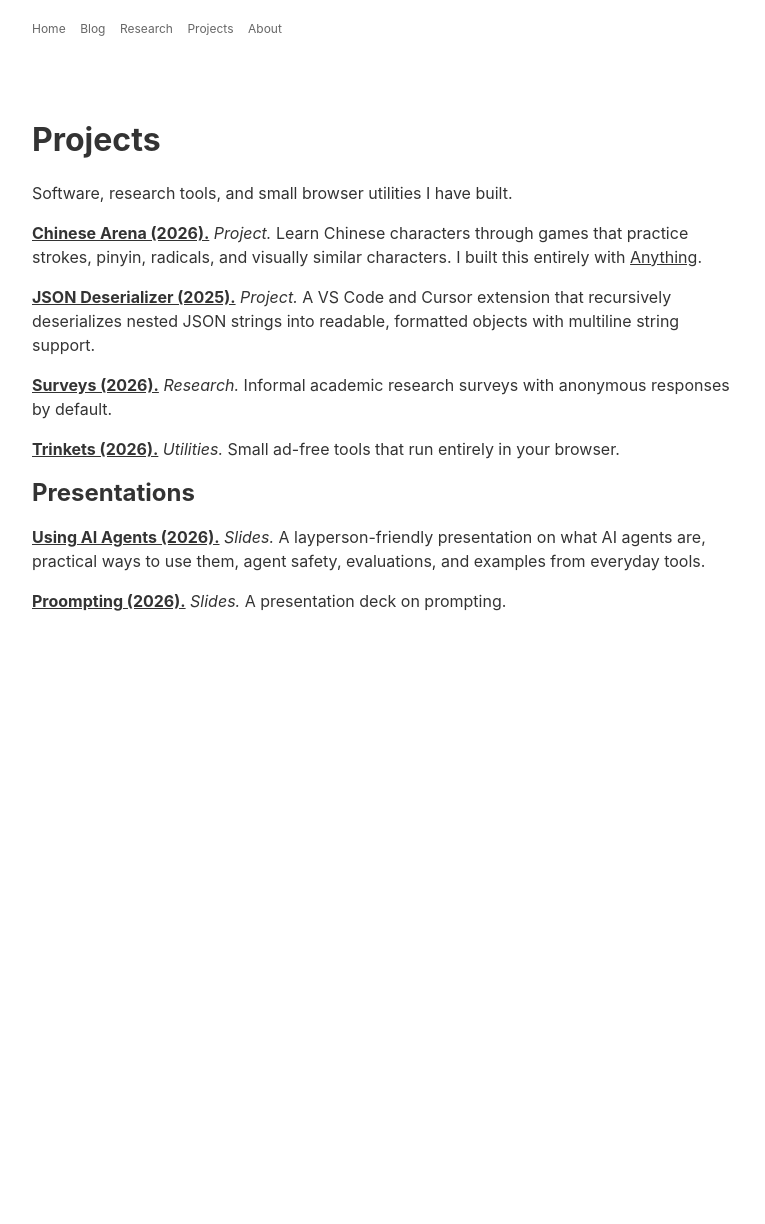
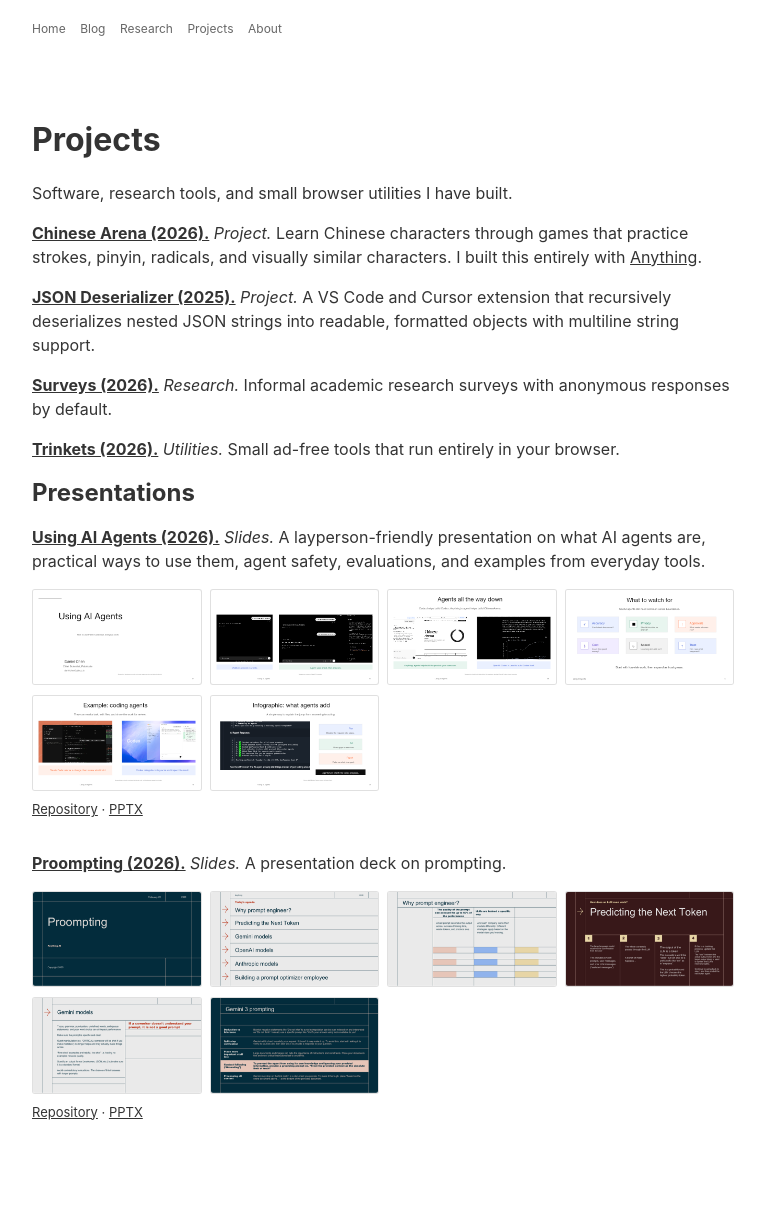
Before and after one commit to danielchen0/danielchen0.github.io, a Jekyll site: the page built from projects.markdown, in a window 1280 px wide. Shown: the whole page, without its empty margins (258-1023 px from the left). Built offline with Jekyll 4.4.1, drawn with Linux system fonts in a browser that asks for light colours; before the commit the page ends 900 px from its top, so only the background shows below that.

Commit message:
Add presentation slide previews

```diff
--- a/css/blog.css
+++ b/css/blog.css
@@ -158,6 +158,32 @@ h1 {
   margin-top: 80px;
   margin-bottom: 100px;
 }
+.presentation-entry {
+  margin-bottom: 30px;
+}
+.presentation-preview {
+  display: grid;
+  grid-template-columns: repeat(auto-fit, minmax(145px, 1fr));
+  gap: 10px;
+  margin: 10px 0 6px 0;
+}
+.presentation-preview a {
+  display: block;
+  border-bottom: none;
+}
+.presentation-preview img {
+  display: block;
+  width: 100%;
+  aspect-ratio: 16 / 9;
+  object-fit: cover;
+  background: white;
+  border: 1px solid rgba(0, 0, 0, 0.12);
+  border-radius: 3px;
+}
+.presentation-links {
+  font-size: 13px;
+  margin-top: 0;
+}
 #blog #intro {
   font-size: 14px;
   font-style: italic;
--- a/projects.markdown
+++ b/projects.markdown
@@ -28,10 +28,40 @@ schema_type: CollectionPage
 
 <h2>Presentations</h2>
 
-<p>
-    <b><a href='https://github.com/danielchen0/webookclub_presentation_2026' target='_blank'>Using AI Agents (2026).</a></b> <i>Slides.</i> A layperson-friendly presentation on what AI agents are, practical ways to use them, agent safety, evaluations, and examples from everyday tools.
-</p>
+<div class='presentation-entry'>
+    <p>
+        <b><a href='https://github.com/danielchen0/webookclub_presentation_2026' target='_blank'>Using AI Agents (2026).</a></b> <i>Slides.</i> A layperson-friendly presentation on what AI agents are, practical ways to use them, agent safety, evaluations, and examples from everyday tools.
+    </p>
+    <div class='presentation-preview' aria-label='Using AI Agents slide previews'>
+        <a href='https://github.com/danielchen0/webookclub_presentation_2026' target='_blank'><img src='/assets/presentations/using-ai-agents/slide-01.png' alt='Using AI Agents title slide preview'></a>
+        <a href='https://github.com/danielchen0/webookclub_presentation_2026' target='_blank'><img src='/assets/presentations/using-ai-agents/slide-04.png' alt='Chatbot and agent comparison slide preview'></a>
+        <a href='https://github.com/danielchen0/webookclub_presentation_2026' target='_blank'><img src='/assets/presentations/using-ai-agents/slide-08.png' alt='Agents all the way down slide preview'></a>
+        <a href='https://github.com/danielchen0/webookclub_presentation_2026' target='_blank'><img src='/assets/presentations/using-ai-agents/slide-14.png' alt='AI agents in daily life slide preview'></a>
+        <a href='https://github.com/danielchen0/webookclub_presentation_2026' target='_blank'><img src='/assets/presentations/using-ai-agents/slide-18.png' alt='Coding agents example slide preview'></a>
+        <a href='https://github.com/danielchen0/webookclub_presentation_2026' target='_blank'><img src='/assets/presentations/using-ai-agents/slide-25.png' alt='AI agent infographic slide preview'></a>
+    </div>
+    <p class='presentation-links'>
+        <a href='https://github.com/danielchen0/webookclub_presentation_2026' target='_blank'>Repository</a>
+        <span aria-hidden='true'> · </span>
+        <a href='https://github.com/danielchen0/webookclub_presentation_2026/blob/main/slides/using-ai-agents-daniel-chen.pptx' target='_blank'>PPTX</a>
+    </p>
+</div>
 
-<p>
-    <b><a href='https://github.com/danielchen0/proompting_presentation_2026' target='_blank'>Proompting (2026).</a></b> <i>Slides.</i> A presentation deck on prompting.
-</p>
+<div class='presentation-entry'>
+    <p>
+        <b><a href='https://github.com/danielchen0/proompting_presentation_2026' target='_blank'>Proompting (2026).</a></b> <i>Slides.</i> A presentation deck on prompting.
+    </p>
+    <div class='presentation-preview' aria-label='Proompting slide previews'>
+        <a href='https://github.com/danielchen0/proompting_presentation_2026' target='_blank'><img src='/assets/presentations/proompting/slide-01.png' alt='Proompting title slide preview'></a>
+        <a href='https://github.com/danielchen0/proompting_presentation_2026' target='_blank'><img src='/assets/presentations/proompting/slide-02.png' alt='Planning and management slide preview'></a>
+        <a href='https://github.com/danielchen0/proompting_presentation_2026' target='_blank'><img src='/assets/presentations/proompting/slide-03.png' alt='Hierarchy slide preview'></a>
+        <a href='https://github.com/danielchen0/proompting_presentation_2026' target='_blank'><img src='/assets/presentations/proompting/slide-04.png' alt='Information overload slide preview'></a>
+        <a href='https://github.com/danielchen0/proompting_presentation_2026' target='_blank'><img src='/assets/presentations/proompting/slide-05.png' alt='Resumes and profiles slide preview'></a>
+        <a href='https://github.com/danielchen0/proompting_presentation_2026' target='_blank'><img src='/assets/presentations/proompting/slide-06.png' alt='Gemini prompting slide preview'></a>
+    </div>
+    <p class='presentation-links'>
+        <a href='https://github.com/danielchen0/proompting_presentation_2026' target='_blank'>Repository</a>
+        <span aria-hidden='true'> · </span>
+        <a href='https://github.com/danielchen0/proompting_presentation_2026/blob/main/slides/proompting.pptx' target='_blank'>PPTX</a>
+    </p>
+</div>
```
Also changed, not shown: other parts of projects.markdown (+1 -1 lines), css/blog.less (+27 -0 lines), assets/presentations/proompting/slide-01.png (added), assets/presentations/proompting/slide-02.png (added), assets/presentations/proompting/slide-03.png (added), assets/presentations/proompting/slide-04.png (added), assets/presentations/proompting/slide-05.png (added), assets/presentations/proompting/slide-06.png (added), assets/presentations/using-ai-agents/slide-01.png (added), assets/presentations/using-ai-agents/slide-04.png (added), assets/presentations/using-ai-agents/slide-08.png (added), assets/presentations/using-ai-agents/slide-14.png (added), assets/presentations/using-ai-agents/slide-18.png (added), assets/presentations/using-ai-agents/slide-25.png (added).
